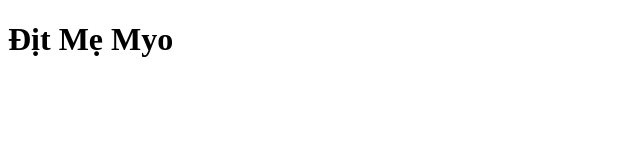
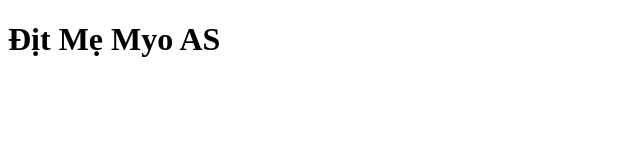
Before and after one commit to pynhokbin/ngaoisme.github.io, a plain HTML site: page index.html in a window 1280 px wide. Shown: the full height of the page, 0-640 px from the left. Drawn offline with Linux system fonts and the light colour scheme.

Commit message:
Add Style.css

```diff
--- a/index.html
+++ b/index.html
@@ -3,9 +3,9 @@
 <head>
     <meta charset="UTF-8">
     <meta name="viewport" content="width=device-width, initial-scale=1.0">
-    <title>Document</title>
+    <title>Tiêu Đề</title>
 </head>
 <body>
-    <h1>Địt Mẹ Myo</h1>
+    <h1>Địt Mẹ Myo AS</h1>
 </body>
 </html>
```
Also changed, not shown: style.css (added).
